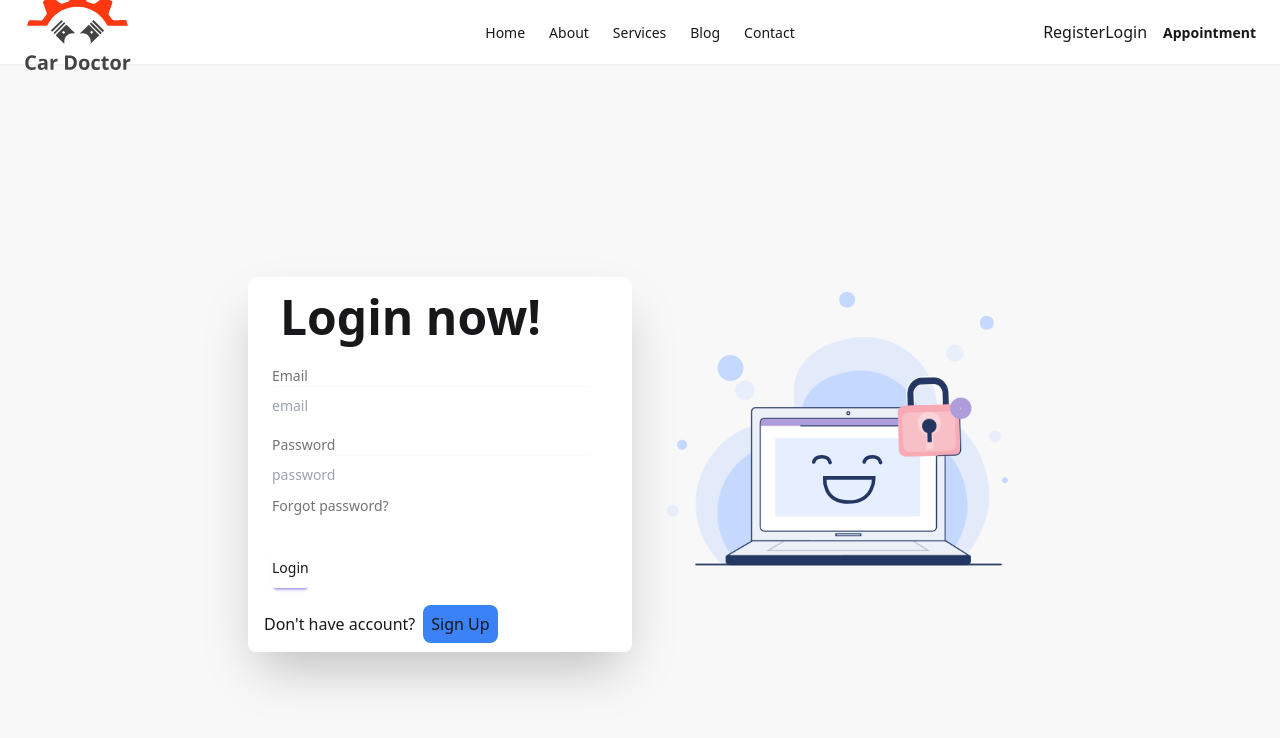
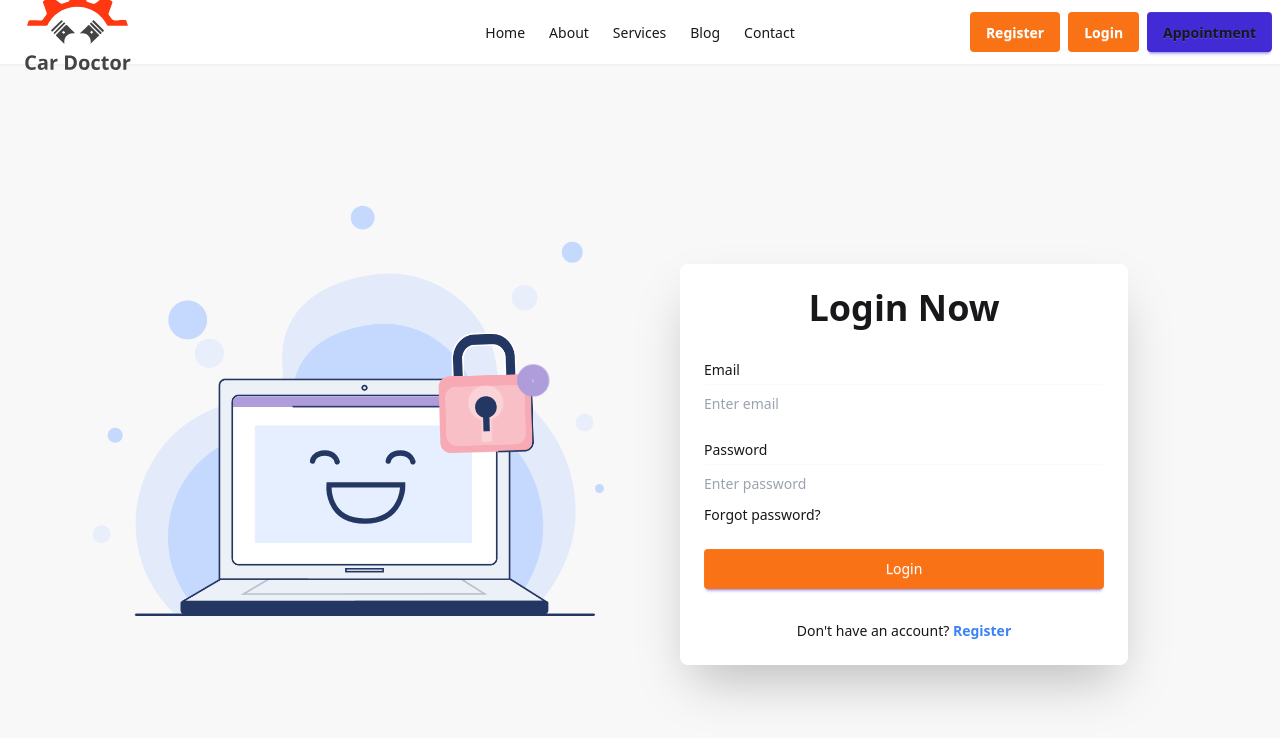
Before and after one commit to farihapromi/nextjs-car-doctor, a Next.js app: page /login in a window 1280 px wide. Shown: the top 738 px of the page. Built offline with nearby package versions, Linux system fonts and the light colour scheme.

Commit message:
Fix design of login

```diff
--- a/src/app/NavbarItems/ServicesSection.jsx
+++ b/src/app/NavbarItems/ServicesSection.jsx
@@ -18,7 +18,7 @@ const ServicesSection =async () => {
                   <figure className='w-full h-3/4 flex justify-center items-center'>
                     <Image
                     className='w-full h-full object-fit'
-                    src={item.img} width={314} height={208} alt="services"/>
+                    src={item.img} width={314} height={208} alt={"services"}/>
                     </figure>
                     <div className="flex justify-between items-center mt-4">
                       <div >
--- /dev/null
+++ b/src/app/actions/auth/registerUser.js
@@ -0,0 +1,4 @@
+'use server';
+export const registerUser = async (payload) => {
+  console.log(payload);
+};
--- a/src/app/components/Navbar.jsx
+++ b/src/app/components/Navbar.jsx
@@ -35,11 +35,16 @@ const Navbar = () => {
       {links}
     </ul>
   </div>
-  <div className="navbar-end">
-    <Link href={'/register'}>Register</Link>
-    <Link href={'/login'}>Login</Link>
-    <a className="btn btn-outline">Appointment</a>
-  </div>
+ <div className="navbar-end space-x-2">
+  <Link href="/register" className="btn btn-outline  bg-orange-500 text-white">
+    Register
+  </Link>
+  <Link href="/login" className="btn btn-outline bg-orange-500 text-white">
+    Login
+  </Link>
+  <a className="btn btn-primary">Appointment</a>
+</div>
+
 </div>
   )
 }
--- a/src/app/login/page.jsx
+++ b/src/app/login/page.jsx
@@ -7,43 +7,54 @@ import registerAnimationData from '../../assets/lottie/login.json'
 
 
 const Login = () => {
+    const handleLogin=e=>{
+        e.preventDefault()
+    }
 
 
   return (
-   <div className="hero bg-base-200 min-h-screen">
-  <div className="hero-content flex-col lg:flex-row-reverse">
-    <div className="text-center lg:text-left w-96">
-        <Lottie animationData={registerAnimationData }></Lottie>
+    <div className="min-h-screen bg-base-200 flex items-center justify-center px-4">
+      <div className="flex flex-col lg:flex-row items-center gap-10 max-w-6xl w-full">
+        {/* Lottie Animation */}
+        <div className="w-full lg:w-1/2">
+          <Lottie animationData={registerAnimationData} loop={true} className="w-full h-auto" />
+        </div>
 
+        {/* Signup Card */}
+        <div className="card bg-base-100 w-full max-w-md shadow-2xl">
+          <div className="card-body">
+            <h1 className="text-4xl font-bold text-center mb-6">Login Now</h1>
+<form onSubmit={handleLogin}>
+
+
+  {/* Email */}
+  <div className="form-control mb-4">
+    <label htmlFor="email" className="block text-sm font-medium mb-1">Email</label>
+    <input type="email" id="email" name="email" placeholder="Enter email" className="input input-bordered w-full" required />
   </div>
-    <div className="card bg-base-100 w-full max-w-sm shrink-0 shadow-2xl">
-         <h1 className=" ml-8 mt-4 text-5xl font-bold">Login now!</h1>
 
-      <form className="card-body" >
-        <div className="form-control">
-          <label className="label">
-            <span className="label-text">Email</span>
-          </label>
-          <input type="email" placeholder="email" name ="email" className="input input-bordered" required />
-        </div>
-        <div className="form-control">
-          <label className="label">
-            <span className="label-text">Password</span>
-          </label>
-          <input type="password" placeholder="password" name="password"className="input input-bordered" required />
-          <label className="label">
+  {/* Password */}
+  <div className="form-control mb-6">
+    <label htmlFor="password" className="block text-sm font-medium mb-1">Password</label>
+    <input type="password" id="password" name="password" placeholder="Enter password" className="input input-bordered w-full" required />
+    <label className="mt-1">
       <a href="#" className="label-text-alt link link-hover">Forgot password?</a>
     </label>
   </div>
-        <div className="form-control mt-6">
-          <button className="btn btn-primary">Login</button>
+
+  {/* Submit */}
+  <div className="form-control">
+    <button type="submit" className="btn btn-primary w-full bg-orange-500 text-white">Login</button>
   </div>
 </form>
-       <p className="mb-4 ml-4">
-       Don't have account?
-        <Link className='p-2 m-2 bg-blue-500 rounded-lg' href='/register'>Sign Up</Link>
+
+            <p className="text-sm text-center mt-6">
+             Don't have an account?{' '}
+              <Link href="/register" className="text-blue-500 font-semibold hover:underline">
+                Register
+              </Link>
             </p>
-
+          </div>
         </div>
       </div>
     </div>
--- a/src/app/register/page.jsx
+++ b/src/app/register/page.jsx
@@ -1,59 +1,72 @@
-'use client'
-import Lottie from 'lottie-react'
-import Link from 'next/link'
-import registerAnimationData from '../../assets/lottie/register.json'
+'use client';
 
-
+import Lottie from 'lottie-react';
+import Link from 'next/link';
+import registerAnimationData from '../../assets/lottie/register.json';
+import { registerUser } from '../actions/auth/registerUser';
 
 const Signup = () => {
-    const handleRegister=e=>{
-        const form=e.target;
-        const name=form.name.value;
-        const email=form.email.value;
-        const password=form.password.value;
-    }
+  const handleRegister = (e) => {
+    e.preventDefault();
+    const form = e.target;
+    const name = form.name.value;
+    const email = form.email.value;
+    const password = form.password.value;
+
+    registerUser(name, email, password);
+  };
 
   return (
-    <div className="hero bg-base-200 min-h-screen">
-  <div className="hero-content flex-col lg:flex-row-reverse">
-    <div className="text-center lg:text-left w-96">
-        <Lottie animationData={registerAnimationData }></Lottie>
+    <div className="min-h-screen bg-base-200 flex items-center justify-center px-4">
+      <div className="flex flex-col lg:flex-row items-center gap-10 max-w-6xl w-full">
+        {/* Lottie Animation */}
+        <div className="w-full lg:w-1/2">
+          <Lottie animationData={registerAnimationData} loop={true} className="w-full h-auto" />
+        </div>
 
+        {/* Signup Card */}
+        <div className="card bg-base-100 w-full max-w-md shadow-2xl">
+          <div className="card-body">
+            <h1 className="text-4xl font-bold text-center mb-6">Signup Now</h1>
+<form onSubmit={handleRegister}>
+  {/* Name */}
+  <div className="form-control mb-4">
+    <label htmlFor="name" className="block text-sm font-medium mb-1">User Name</label>
+    <input type="text" id="name" name="name" placeholder="Enter name" className="input input-bordered w-full" required />
   </div>
-    <div className="card bg-base-100 w-full max-w-sm shrink-0 shadow-2xl">
-         <h1 className=" ml-8 mt-4 text-5xl font-bold">Signup now!</h1>
 
-      <form className="card-body" onSubmit={handleRegister} >
-        <div className="form-control">
-          <label className="label">
-            <span className="label-text">Email</span>
-          </label>
-          <input type="email" placeholder="email" name ="email" className="input input-bordered" required />
+  {/* Email */}
+  <div className="form-control mb-4">
+    <label htmlFor="email" className="block text-sm font-medium mb-1">Email</label>
+    <input type="email" id="email" name="email" placeholder="Enter email" className="input input-bordered w-full" required />
   </div>
-        <div className="form-control">
-          <label className="label">
-            <span className="label-text">Password</span>
-          </label>
-          <input type="password" placeholder="password" name="password"className="input input-bordered" required />
-          <label className="label">
+
+  {/* Password */}
+  <div className="form-control mb-6">
+    <label htmlFor="password" className="block text-sm font-medium mb-1">Password</label>
+    <input type="password" id="password" name="password" placeholder="Enter password" className="input input-bordered w-full" required />
+    <label className="mt-1">
       <a href="#" className="label-text-alt link link-hover">Forgot password?</a>
     </label>
   </div>
-        <div className="form-control mt-6">
-          <button className="btn btn-primary">SignUp</button>
+
+  {/* Submit */}
+  <div className="form-control">
+    <button type="submit" className="btn btn-primary w-full bg-orange-500 text-white">Sign Up</button>
   </div>
 </form>
 
-       <p className="mb-4 ml-4">
-        Already  have an account?
-        <Link className='p-2 m-2 bg-blue-500 rounded-lg' href='/login'>Login</Link>
+            <p className="text-sm text-center mt-6">
+              Already have an account?{' '}
+              <Link href="/login" className="text-blue-500 font-semibold hover:underline">
+                Login
+              </Link>
             </p>
-
-
           </div>
         </div>
       </div>
-  )
-}
+    </div>
+  );
+};
 
-export default Signup
+export default Signup;
```
Lines whose indentation alone changed are shown as unchanged.
